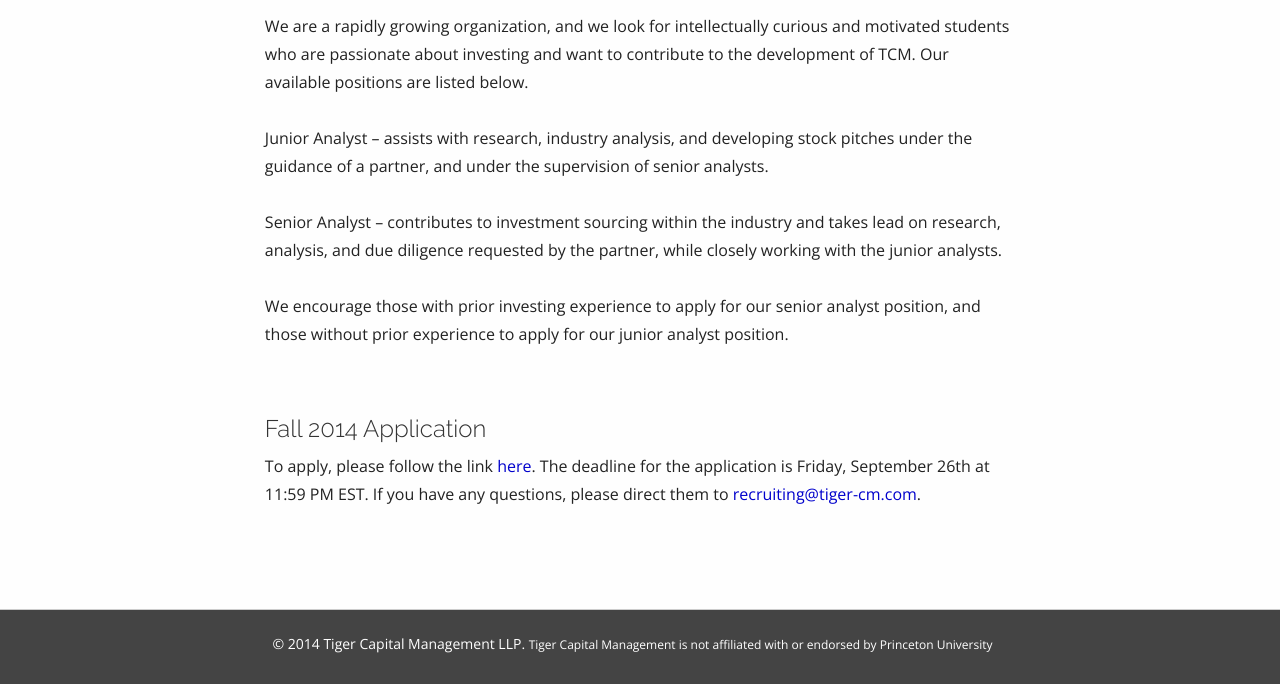
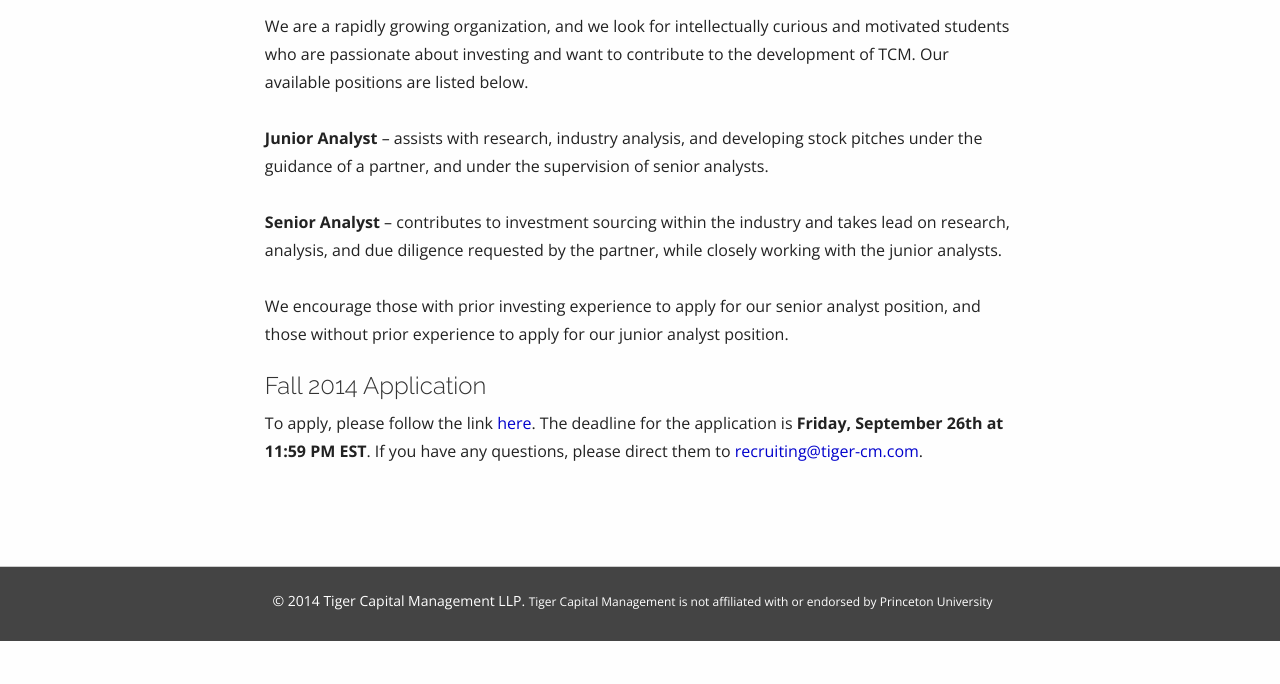
Before and after one commit to charleslzhou/TCM, a website: page apply.html in a window 1280 px wide. Shown: the part 601-1285 px from the top of the page. After the commit the page ends 1242 px from the top, so only its background shows below. Drawn offline with nearby package versions, Linux system fonts and the light colour scheme.

Commit message:
Update styles for apply page

```diff
--- a/apply.html
+++ b/apply.html
@@ -57,11 +57,11 @@
           <div class="span8">
           	<h2>Apply</h2>
           	<p class="pad-top5">We are a rapidly growing organization, and we look for intellectually curious and motivated students who are passionate about investing and want to contribute to the development of TCM. Our available positions are listed below.<br><br>
-            Junior Analyst – assists with research, industry analysis, and developing stock pitches under the guidance of a partner, and under the supervision of senior analysts.<br><br>
-            Senior Analyst – contributes to investment sourcing within the industry and takes lead on research, analysis, and due diligence requested by the partner, while closely working with the junior analysts.<br><br>
-            We encourage those with prior investing experience to apply for our senior analyst position, and those without prior experience to apply for our junior analyst position.</p><br>
+            <b>Junior Analyst</b> – assists with research, industry analysis, and developing stock pitches under the guidance of a partner, and under the supervision of senior analysts.<br><br>
+            <b>Senior Analyst</b> – contributes to investment sourcing within the industry and takes lead on research, analysis, and due diligence requested by the partner, while closely working with the junior analysts.<br><br>
+            We encourage those with prior investing experience to apply for our senior analyst position, and those without prior experience to apply for our junior analyst position.</p>
             <h3>Fall 2014 Application</h3>
-            <p>To apply, please follow the link <a class="link" href="http://tigercm.seamlessdocs.com/f/TCMFall2014">here</a>. The deadline for the application is Friday, September 26th at 11:59 PM EST. If you have any questions, please direct them to <a href="mailto:recruiting@tiger-cm.com" class="link">recruiting@tiger-cm.com</a>.</p>
+            <p>To apply, please follow the link <a class="link" href="http://tigercm.seamlessdocs.com/f/TCMFall2014" target="_blank">here</a>. The deadline for the application is <b>Friday, September 26th at 11:59 PM EST</b>. If you have any questions, please direct them to <a href="mailto:recruiting@tiger-cm.com" class="link">recruiting@tiger-cm.com</a>.</p>
             <p>&nbsp;</p><br>
           </div>
           <div class="span2"></div>
```
